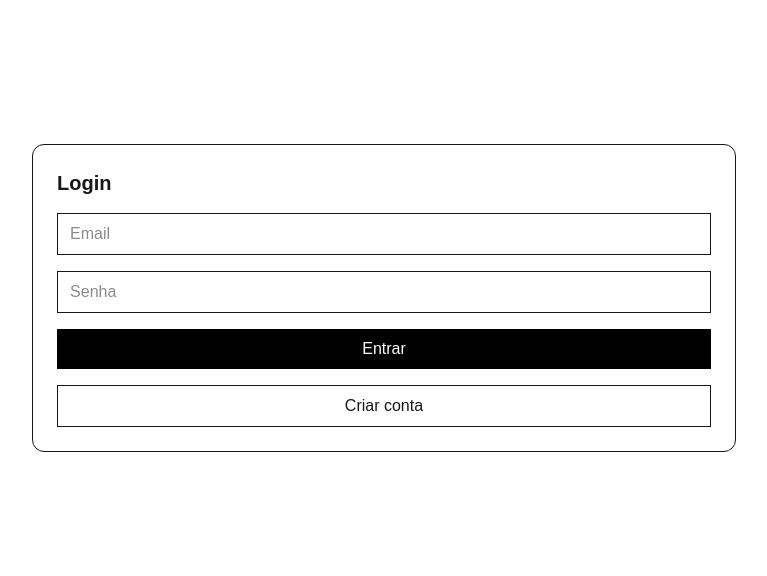
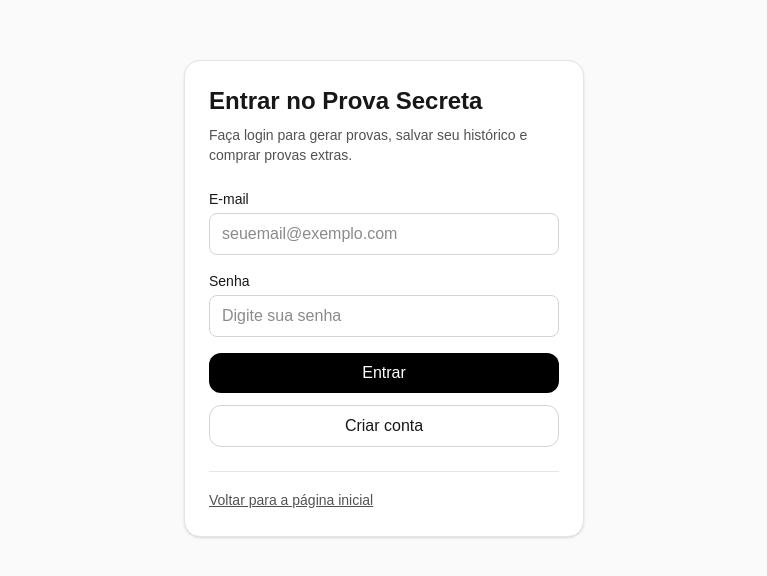
Before and after one commit to oseiasmr-secret/provasecret, a Next.js app: page /login in a window 1280 px wide. Shown: the part 102-678 px from the top of the page, without its empty margins (256-1023 px from the left). Built offline with nearby package versions, Linux system fonts and the light colour scheme; no server answers.

Commit message:
Atualiza home e login com fluxo de autenticacao

```diff
--- a/app/login/page.tsx
+++ b/app/login/page.tsx
@@ -1,89 +1,148 @@
 "use client"
 
 import { useState } from "react"
+import { useRouter } from "next/navigation"
 import { supabase } from "@/lib/supabase-browser"
-import { useRouter } from "next/navigation"
 
 export default function LoginPage() {
   const router = useRouter()
 
   const [email, setEmail] = useState("")
   const [senha, setSenha] = useState("")
-  const [loading, setLoading] = useState(false)
+  const [loadingLogin, setLoadingLogin] = useState(false)
+  const [loadingCadastro, setLoadingCadastro] = useState(false)
   const [erro, setErro] = useState("")
+  const [mensagem, setMensagem] = useState("")
 
-  async function handleLogin(e: React.FormEvent) {
+  async function handleLogin(e: React.FormEvent<HTMLFormElement>) {
     e.preventDefault()
-    setLoading(true)
     setErro("")
+    setMensagem("")
+    setLoadingLogin(true)
 
+    try {
       const { error } = await supabase.auth.signInWithPassword({
         email,
         password: senha,
       })
 
       if (error) {
-      setErro(error.message)
-    } else {
-      router.push("/")
+        throw new Error(error.message)
       }
 
-    setLoading(false)
+      router.push("/")
+      router.refresh()
+    } catch (error) {
+      console.error(error)
+      setErro(error instanceof Error ? error.message : "Não foi possível fazer login.")
+    } finally {
+      setLoadingLogin(false)
+    }
   }
 
-  async function handleRegister() {
-    setLoading(true)
+  async function handleCadastro() {
     setErro("")
+    setMensagem("")
+    setLoadingCadastro(true)
 
+    try {
       const { error } = await supabase.auth.signUp({
         email,
         password: senha,
       })
 
       if (error) {
-      setErro(error.message)
-    } else {
-      alert("Conta criada! Faça login.")
+        throw new Error(error.message)
       }
 
-    setLoading(false)
+      setMensagem(
+        "Conta criada com sucesso. Verifique seu e-mail para confirmar o cadastro, se necessário."
+      )
+    } catch (error) {
+      console.error(error)
+      setErro(error instanceof Error ? error.message : "Não foi possível criar a conta.")
+    } finally {
+      setLoadingCadastro(false)
+    }
   }
 
   return (
-    <main className="min-h-screen flex items-center justify-center">
-      <form onSubmit={handleLogin} className="space-y-4 p-6 border rounded-xl">
-        <h1 className="text-xl font-bold">Login</h1>
+    <main className="min-h-screen bg-neutral-50 text-neutral-900">
+      <div className="mx-auto flex min-h-screen max-w-md items-center px-6 py-10">
+        <div className="w-full rounded-2xl border border-neutral-200 bg-white p-6 shadow-sm">
+          <div className="mb-6">
+            <h1 className="text-2xl font-bold">Entrar no Prova Secreta</h1>
+            <p className="mt-2 text-sm text-neutral-600">
+              Faça login para gerar provas, salvar seu histórico e comprar provas extras.
+            </p>
+          </div>
 
+          <form onSubmit={handleLogin} className="space-y-4">
+            <div>
+              <label className="mb-1 block text-sm font-medium">E-mail</label>
               <input
                 type="email"
-          placeholder="Email"
-          className="border px-3 py-2 w-full"
+                placeholder="seuemail@exemplo.com"
+                className="w-full rounded-lg border border-neutral-300 px-3 py-2 outline-none"
                 value={email}
                 onChange={(e) => setEmail(e.target.value)}
+                required
               />
+            </div>
 
+            <div>
+              <label className="mb-1 block text-sm font-medium">Senha</label>
               <input
                 type="password"
-          placeholder="Senha"
-          className="border px-3 py-2 w-full"
+                placeholder="Digite sua senha"
+                className="w-full rounded-lg border border-neutral-300 px-3 py-2 outline-none"
                 value={senha}
                 onChange={(e) => setSenha(e.target.value)}
+                required
               />
+            </div>
 
-        <button className="bg-black text-white px-4 py-2 w-full">
-          {loading ? "Entrando..." : "Entrar"}
+            <button
+              type="submit"
+              disabled={loadingLogin}
+              className="w-full rounded-xl bg-black px-4 py-2 text-white disabled:opacity-50"
+            >
+              {loadingLogin ? "Entrando..." : "Entrar"}
             </button>
+          </form>
 
           <button
             type="button"
-          onClick={handleRegister}
-          className="border px-4 py-2 w-full"
+            onClick={handleCadastro}
+            disabled={loadingCadastro}
+            className="mt-3 w-full rounded-xl border border-neutral-300 px-4 py-2 disabled:opacity-50"
           >
-          Criar conta
+            {loadingCadastro ? "Criando conta..." : "Criar conta"}
           </button>
 
-        {erro && <p className="text-red-600 text-sm">{erro}</p>}
-      </form>
+          {erro && (
+            <div className="mt-4 rounded-xl border border-red-200 bg-red-50 p-3 text-sm text-red-700">
+              {erro}
+            </div>
+          )}
+
+          {mensagem && (
+            <div className="mt-4 rounded-xl border border-green-200 bg-green-50 p-3 text-sm text-green-700">
+              {mensagem}
+            </div>
+          )}
+
+          <div className="mt-6 border-t border-neutral-200 pt-4">
+            <button
+              type="button"
+              onClick={() => router.push("/")}
+              className="text-sm text-neutral-600 underline"
+            >
+              Voltar para a página inicial
+            </button>
+          </div>
+        </div>
+      </div>
     </main>
   )
 }
--- a/app/page.tsx
+++ b/app/page.tsx
@@ -1,8 +1,10 @@
 "use client"
-import { supabase } from "@/lib/supabase-browser"
+
 import { useEffect, useMemo, useState } from "react"
+import { useRouter } from "next/navigation"
 import { carregarHistorico, limparHistorico, salvarNoHistorico } from "@/lib/history"
 import type { SimuladoGerado } from "@/types/simulado"
+import { supabase } from "@/lib/supabase-browser"
 
 type FormData = {
   professor: string
@@ -25,24 +27,65 @@
 }
 
 export default function Page() {
+  const router = useRouter()
+
   const [mounted, setMounted] = useState(false)
   const [loading, setLoading] = useState(false)
+  const [comprando, setComprando] = useState(false)
   const [erroHistorico, setErroHistorico] = useState("")
   const [erroGeracao, setErroGeracao] = useState("")
   const [historico, setHistorico] = useState<SimuladoGerado[]>([])
   const [form, setForm] = useState<FormData>(initialForm)
   const [simuladoGerado, setSimuladoGerado] = useState<string>("")
+  const [usuario, setUsuario] = useState<{
+    id: string
+    email: string | null
+  } | null>(null)
 
   useEffect(() => {
     setMounted(true)
 
+    async function init() {
       try {
+        const {
+          data: { session },
+        } = await supabase.auth.getSession()
+
+        if (session?.user) {
+          setUsuario({
+            id: session.user.id,
+            email: session.user.email ?? null,
+          })
+        } else {
+          setUsuario(null)
+        }
+
         const data = carregarHistorico()
         setHistorico(data)
         setErroHistorico("")
       } catch (error) {
         console.error(error)
         setErroHistorico("Erro ao carregar histórico.")
+      }
+    }
+
+    init()
+
+    const {
+      data: { subscription },
+    } = supabase.auth.onAuthStateChange((_event, session) => {
+      if (session?.user) {
+        setUsuario({
+          id: session.user.id,
+          email: session.user.email ?? null,
+        })
+      } else {
+        setUsuario(null)
+      }
+    })
+
+    return () => {
+      subscription.unsubscribe()
     }
   }, [])
 
@@ -53,13 +96,18 @@
     }))
   }
 
+  async function handleLogout() {
+    await supabase.auth.signOut()
+    setUsuario(null)
+    router.push("/login")
+  }
+
   async function handleGerarSimulado(e: React.FormEvent<HTMLFormElement>) {
     e.preventDefault()
     setLoading(true)
     setErroGeracao("")
 
     try {
-
       const {
         data: { session },
       } = await supabase.auth.getSession()
@@ -69,6 +117,7 @@
         setLoading(false)
         return
       }
+
       const response = await fetch("/api/gerar", {
         method: "POST",
         headers: {
@@ -84,7 +133,7 @@
         throw new Error(data?.error || "Erro ao gerar simulado.")
       }
 
-      setSimuladoGerado(data.simulado)
+      setSimuladoGerado(data.simulado || "")
 
       const novoRegistro: SimuladoGerado = {
         id: crypto.randomUUID(),
@@ -113,6 +162,53 @@
     }
   }
 
+  async function handleComprarProvaExtra() {
+    try {
+      setComprando(true)
+      setErroGeracao("")
+
+      const {
+        data: { session },
+      } = await supabase.auth.getSession()
+
+      if (!session?.access_token) {
+        setErroGeracao("Você precisa estar logado para comprar uma prova extra.")
+        return
+      }
+
+      await fetch("/api/profile/ensure", {
+        method: "POST",
+        headers: {
+          "Content-Type": "application/json",
+          Authorization: `Bearer ${session.access_token}`,
+        },
+      })
+
+      const response = await fetch("/api/checkout", {
+        method: "POST",
+        headers: {
+          "Content-Type": "application/json",
+          Authorization: `Bearer ${session.access_token}`,
+        },
+      })
+
+      const data = await response.json()
+
+      if (!response.ok) {
+        throw new Error(data?.error || "Não foi possível iniciar o pagamento.")
+      }
+
+      window.location.href = data.url
+    } catch (error) {
+      console.error(error)
+      setErroGeracao(
+        error instanceof Error ? error.message : "Erro ao iniciar pagamento."
+      )
+    } finally {
+      setComprando(false)
+    }
+  }
+
   function handleLimparHistorico() {
     limparHistorico()
     setHistorico([])
@@ -129,6 +225,47 @@
             MVP para geração de simulados com histórico recente.
           </p>
         </header>
+
+        <div className="mb-6 rounded-2xl border border-neutral-200 bg-white p-4 shadow-sm">
+          {usuario ? (
+            <div className="flex flex-col gap-3 sm:flex-row sm:items-center sm:justify-between">
+              <div>
+                <p className="text-sm font-medium text-neutral-900">Usuário logado</p>
+                <p className="text-sm text-neutral-600">{usuario.email}</p>
+                <p className="text-xs text-neutral-500">ID: {usuario.id}</p>
+              </div>
+
+              <div className="flex gap-2">
+                <button
+                  type="button"
+                  onClick={handleLogout}
+                  className="rounded-lg border border-neutral-300 px-4 py-2 text-sm"
+                >
+                  Sair
+                </button>
+              </div>
+            </div>
+          ) : (
+            <div className="flex flex-col gap-3 sm:flex-row sm:items-center sm:justify-between">
+              <div>
+                <p className="text-sm font-medium text-neutral-900">Você não está logado</p>
+                <p className="text-sm text-neutral-600">
+                  Entre na sua conta para gerar provas e salvar seu histórico.
+                </p>
+              </div>
+
+              <div className="flex gap-2">
+                <button
+                  type="button"
+                  onClick={() => router.push("/login")}
+                  className="rounded-lg bg-black px-4 py-2 text-sm text-white"
+                >
+                  Entrar
+                </button>
+              </div>
+            </div>
+          )}
+        </div>
 
         <div className="grid gap-8 lg:grid-cols-2">
           <section className="rounded-2xl border border-neutral-200 bg-white p-6 shadow-sm">
@@ -191,7 +328,7 @@
                 <input
                   type="number"
                   min={1}
-                  max={50}
+                  max={20}
                   className="w-full rounded-lg border border-neutral-300 px-3 py-2 outline-none"
                   value={form.quantidadeQuestoes}
                   onChange={(e) => updateField("quantidadeQuestoes", Number(e.target.value))}
@@ -214,16 +351,37 @@
 
               <button
                 type="submit"
-                disabled={loading}
+                disabled={loading || !usuario}
                 className="rounded-xl bg-black px-4 py-2 text-white disabled:opacity-50"
               >
-                {loading ? "Gerando..." : "Gerar simulado"}
+                {loading ? "Gerando..." : usuario ? "Gerar simulado" : "Faça login para gerar"}
               </button>
             </form>
 
             {erroGeracao && (
               <div className="mt-4 rounded-xl border border-red-200 bg-red-50 p-3 text-sm text-red-700">
-                {erroGeracao}
+                <p>{erroGeracao}</p>
+
+                {erroGeracao.includes("logado") && (
+                  <button
+                    type="button"
+                    onClick={() => router.push("/login")}
+                    className="mt-3 rounded-lg bg-black px-4 py-2 text-white"
+                  >
+                    Ir para login
+                  </button>
+                )}
+
+                {erroGeracao.includes("prova gratuita de hoje") && (
+                  <button
+                    type="button"
+                    onClick={handleComprarProvaExtra}
+                    disabled={comprando}
+                    className="mt-3 rounded-lg bg-black px-4 py-2 text-white disabled:opacity-50"
+                  >
+                    {comprando ? "Redirecionando..." : "Comprar 1 prova extra"}
+                  </button>
+                )}
               </div>
             )}
 
```
Lines whose indentation alone changed are shown as unchanged.
